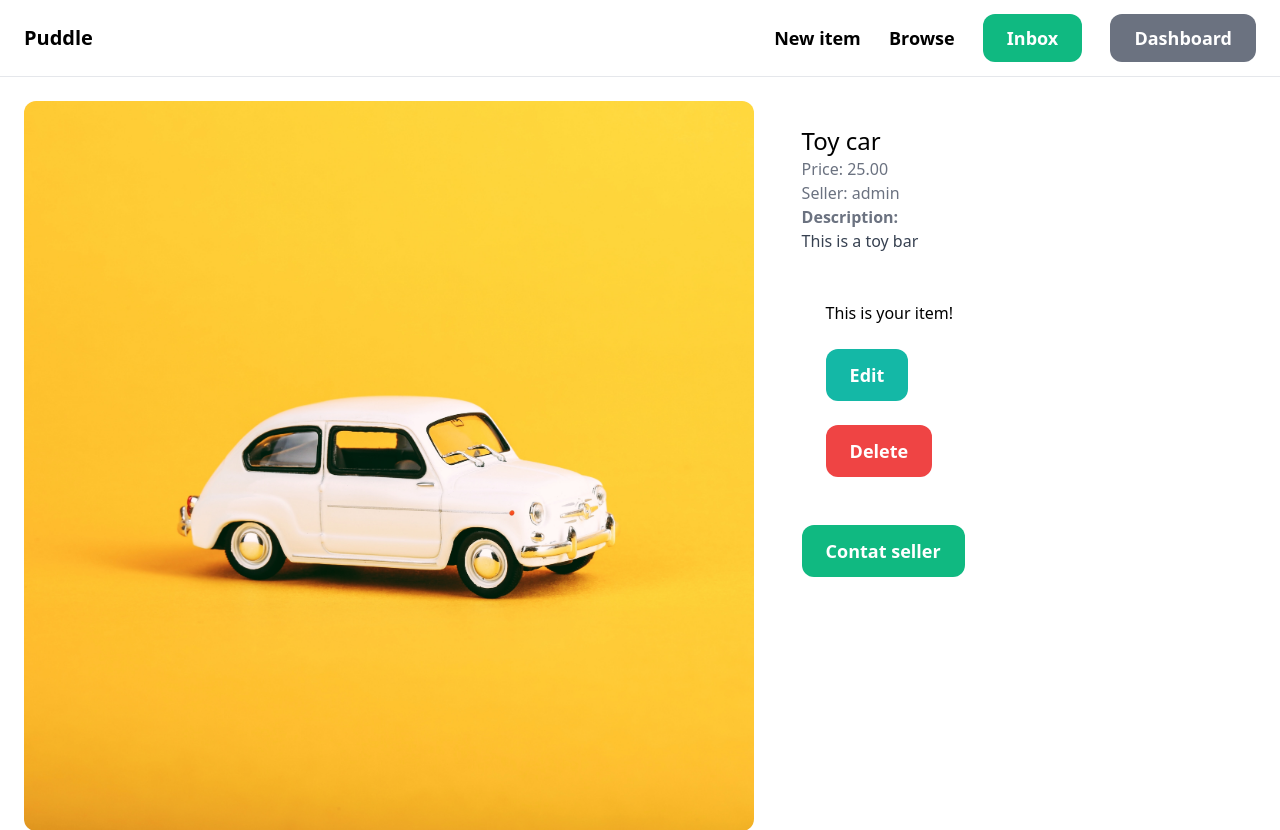
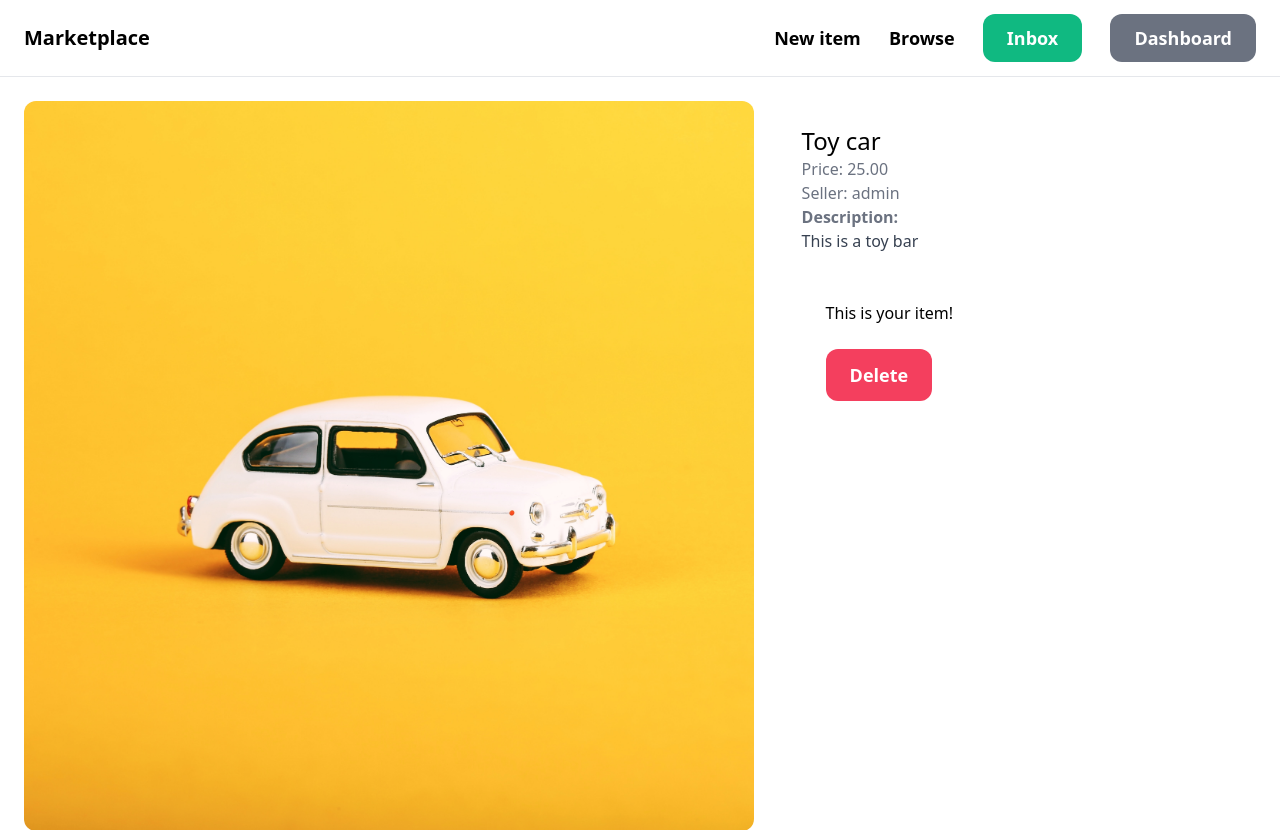
Before and after one commit to Jakub-Pinkowski/django-marketplace, a Django app: page /items/3/ in a window 1280 px wide. Shown: the top 830 px of the page. Run offline with Django 4.2, Linux system fonts and the light colour scheme; a user stored in the database is signed in; data comes from the database, SQL or seed files in the repository; both versions use the stored data as it was after the commit; some libraries are stand-ins or nearby versions.

Commit message:
Update base.html and detail.html templates

```diff
--- a/marketplace/core/templates/core/base.html
+++ b/marketplace/core/templates/core/base.html
@@ -11,7 +11,7 @@
 
     <body>
         <nav class="py-6 px-6 flex justify-between items-center border-b border-gray-200">
-            <a href="/" class="text-xl font-semibold">Puddle</a>
+            <a href="/" class="text-xl font-semibold">Marketplace</a>
 
             <div class="space-x-6">
                 <a href="{% url 'item:new' %}" class="text-lg font-semibold hover:text-gray-500"
--- a/marketplace/item/templates/item/detail.html
+++ b/marketplace/item/templates/item/detail.html
@@ -19,13 +19,8 @@
             <p>This is your item!</p>
 
             <a
-                href="{% url 'item:edit' item.id %}"
-                class="inline-block mt-6 px-6 py-3 text-lg font-semibold bg-teal-500 text-white rounded-xl"
-                >Edit</a
-            >
-            <a
                 href="{% url 'item:delete' item.id %}"
-                class="inline-block mt-6 px-6 py-3 text-lg font-semibold bg-red-500 text-white rounded-xl"
+                class="inline-block mt-6 px-6 py-3 text-lg font-semibold bg-rose-500 hover:bg-rose-700 text-white rounded-xl"
                 >Delete</a
             >
         </div>
@@ -36,12 +31,6 @@
             >Contact seller</a
         >
         {% endif %}
-
-        <a
-            href=""
-            class="inline-block mt-6 px-6 py-3 text-lg font-semibold bg-emerald-500 text-white hover:bg-emerald-700 rounded-xl"
-            >Contat seller
-        </a>
     </div>
 </div>
 
```
Also changed, not shown: marketplace/db.sqlite3.
